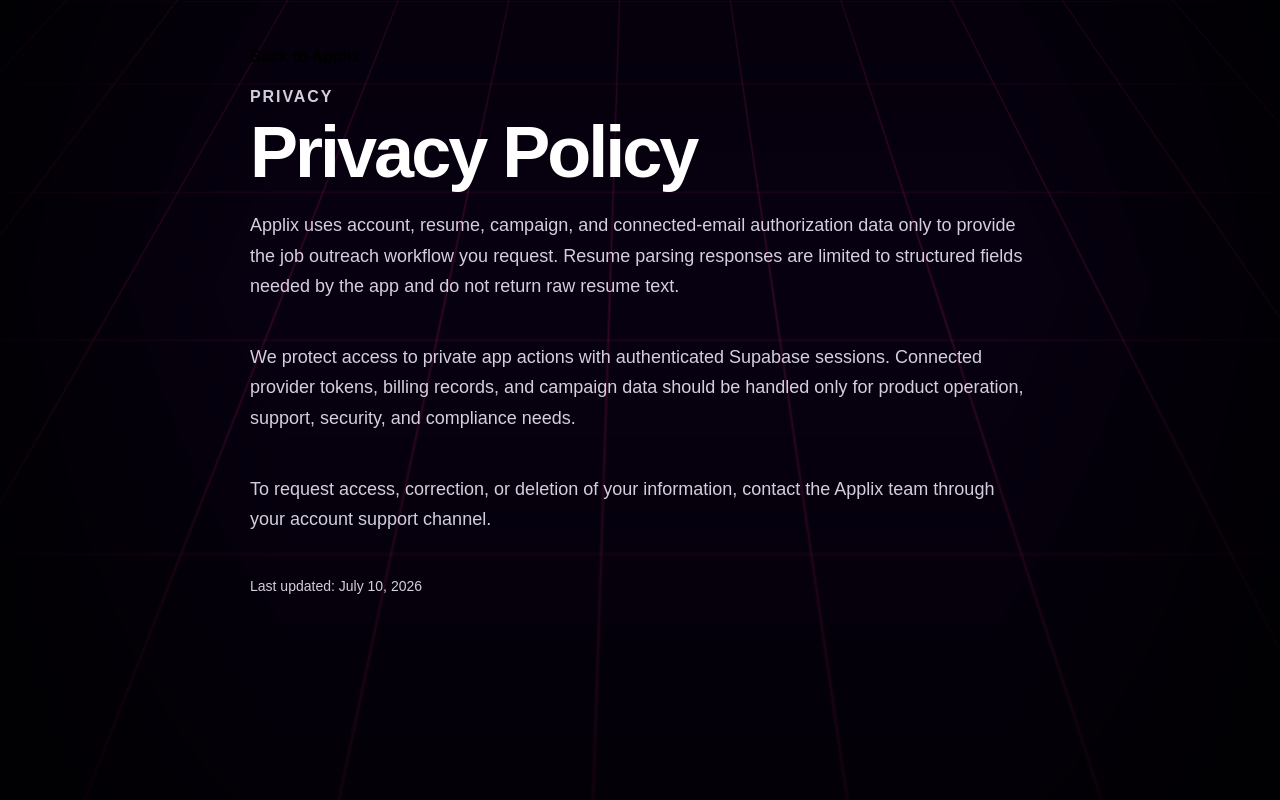
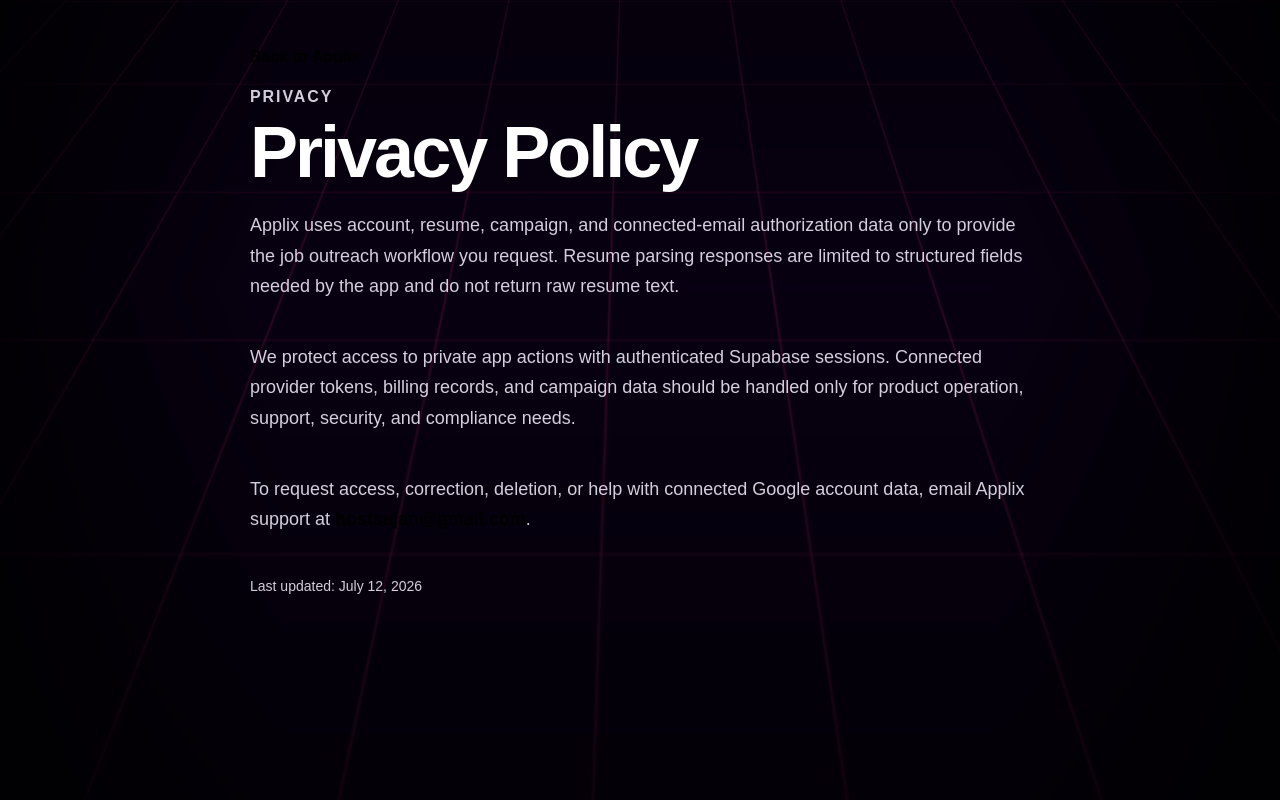
Before and after one commit to Calsie-ai/Calsie, a Next.js app in the folder frontend/: page /privacy in a window 1280 px wide. Built offline with nearby package versions, Linux system fonts and the light colour scheme.

Commit message:
Add privacy support contact

```diff
--- a/frontend/app/privacy/page.tsx
+++ b/frontend/app/privacy/page.tsx
@@ -1,4 +1,6 @@
 import Link from "next/link";
+
+const SUPPORT_EMAIL = "hostsajan@gmail.com";
 
 const shellStyle = {
   minHeight: "100vh",
@@ -39,9 +41,10 @@ export default function PrivacyPage() {
           We protect access to private app actions with authenticated Supabase sessions. Connected provider tokens, billing records, and campaign data should be handled only for product operation, support, security, and compliance needs.
         </p>
         <p style={{ fontSize: "18px", lineHeight: 1.7 }}>
-          To request access, correction, or deletion of your information, contact the Applix team through your account support channel.
+          To request access, correction, deletion, or help with connected Google account data, email Applix support at{" "}
+          <a href={`mailto:${SUPPORT_EMAIL}`} style={linkStyle}>{SUPPORT_EMAIL}</a>.
         </p>
-        <p style={{ fontSize: "14px", lineHeight: 1.6 }}>Last updated: July 10, 2026</p>
+        <p style={{ fontSize: "14px", lineHeight: 1.6 }}>Last updated: July 12, 2026</p>
       </section>
     </main>
   );
```
